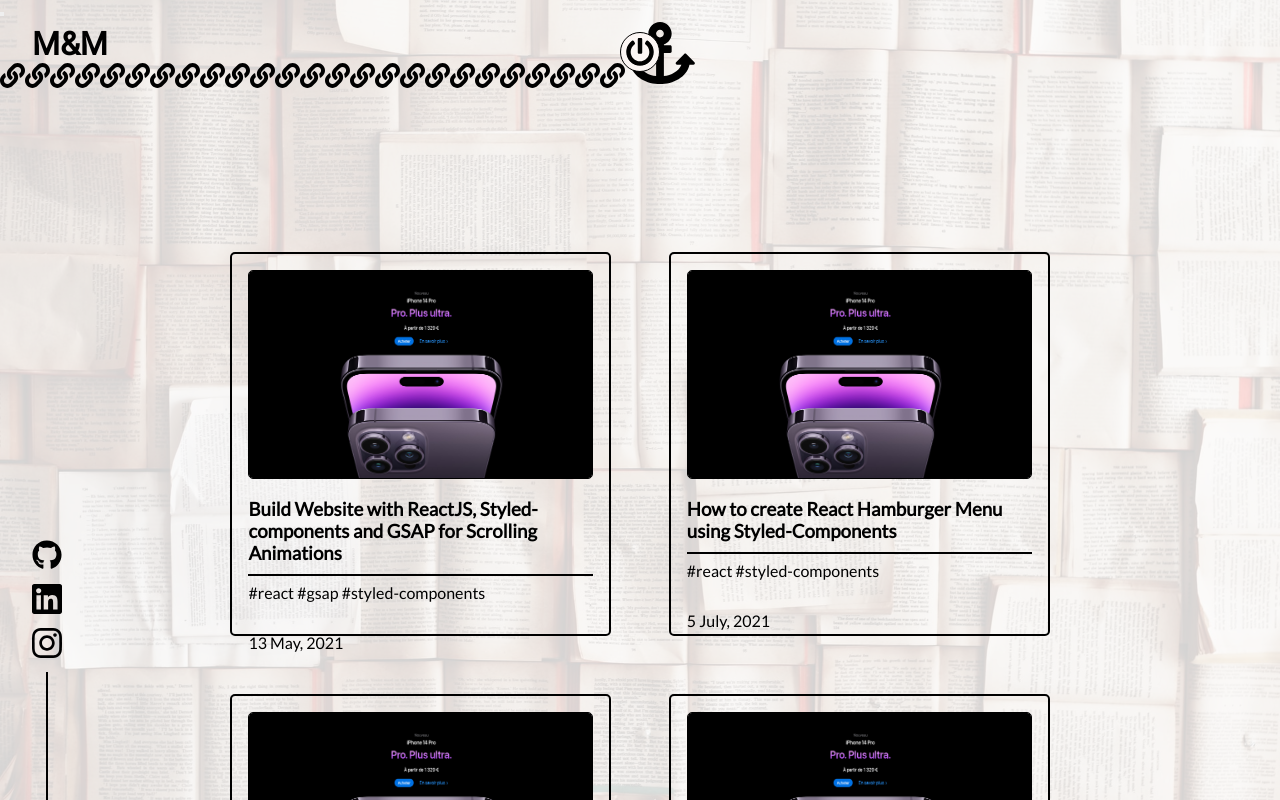
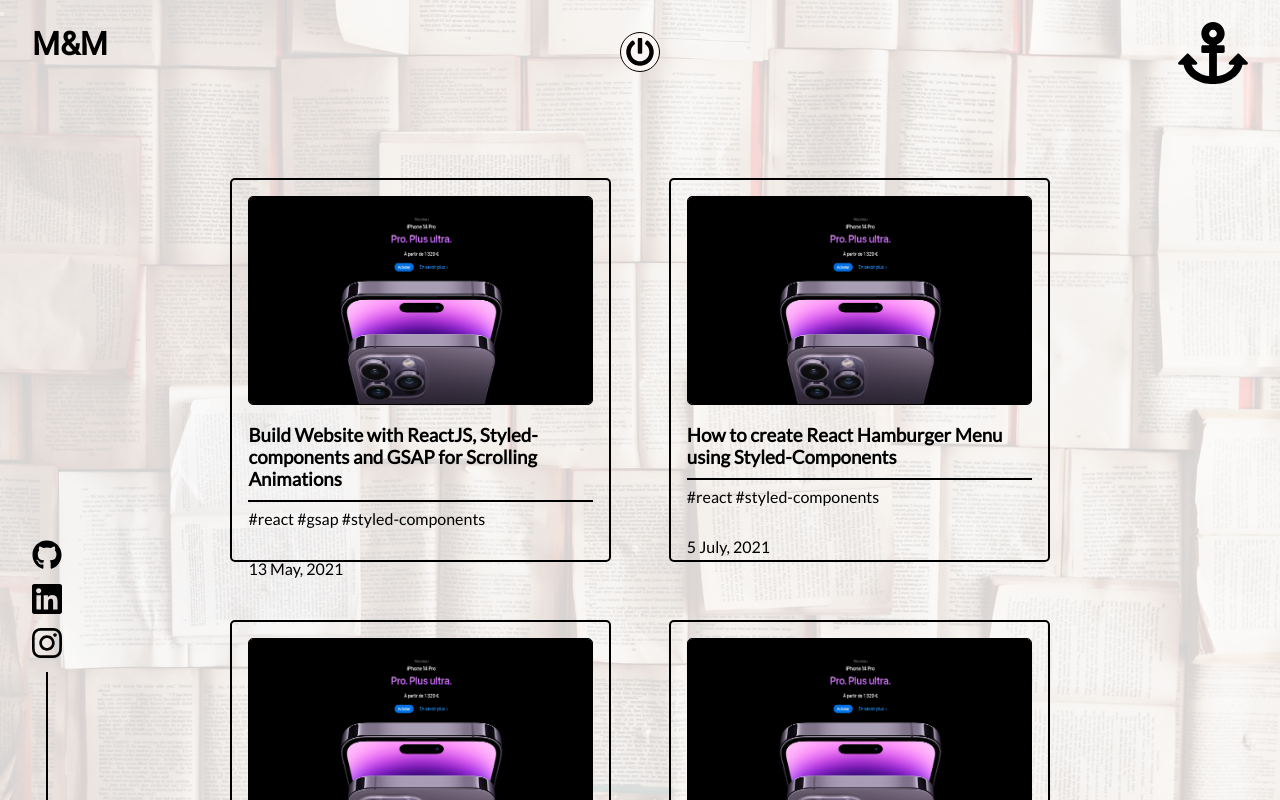
Before and after one commit to MaximeMonnier/2nd-portfolio, a React (Create React App) app: page /blog in a window 1280 px wide. Shown: the top 800 px of the page. Built offline with nearby package versions, Linux system fonts and the light colour scheme.

Commit message:
anchor animation ok

```diff
--- a/src/components/Anchor.js
+++ b/src/components/Anchor.js
@@ -1,16 +1,66 @@
-import React, { useRef } from "react";
+import React, { useEffect, useRef, useState } from "react";
 
 const Anchor = () => {
   const ref = useRef(null);
   const hiddenRef = useRef(null);
+  const [Slider, setSlider] = useState("");
+
+  useEffect(() => {
+    const handleScroll = () => {
+      let scrollPosition = window.pageYOffset;
+      let windowSize = window.innerHeight;
+      let bodyHeight = document.body.offsetHeight;
+
+      let diff = Math.max(bodyHeight - (scrollPosition + windowSize));
+      //diff*100/scrollPosition
+      let diffP = (diff * 100) / (bodyHeight - windowSize);
+      let newSlider = `translateY(${-diffP}%)`;
+
+      ref.current.style.transform = newSlider;
+      setSlider(newSlider); // Mise à jour de la valeur de toto
+
+      console.log(newSlider);
+
+      if (window.pageYOffset > 5) {
+        hiddenRef.current.style.display = "none";
+      } else {
+        hiddenRef.current.style.display = "block";
+      }
+    };
+
+    window.addEventListener("scroll", handleScroll);
+    return () => window.removeEventListener("scroll", handleScroll);
+  }, [Slider]);
 
   return (
     <div className="container-anchor">
+      <div ref={hiddenRef} className="hidden">
+        <span>
+          <svg
+            width={70}
+            height={70}
+            aria-hidden="true"
+            focusable="false"
+            data-prefix="fas"
+            data-icon="anchor"
+            class="svg-inline--fa fa-anchor fa-w-18"
+            role="img"
+            xmlns="http://www.w3.org/2000/svg"
+            viewBox="0 0 576 512"
+          >
+            <path
+              fill="currentColor"
+              d="M12.971 352h32.394C67.172 454.735 181.944 512 288 512c106.229 0 220.853-57.38 242.635-160h32.394c10.691 0 16.045-12.926 8.485-20.485l-67.029-67.029c-4.686-4.686-12.284-4.686-16.971 0l-67.029 67.029c-7.56 7.56-2.206 20.485 8.485 20.485h35.146c-20.29 54.317-84.963 86.588-144.117 94.015V256h52c6.627 0 12-5.373 12-12v-40c0-6.627-5.373-12-12-12h-52v-5.47c37.281-13.178 63.995-48.725 64-90.518C384.005 43.772 341.605.738 289.37.01 235.723-.739 192 42.525 192 96c0 41.798 26.716 77.35 64 90.53V192h-52c-6.627 0-12 5.373-12 12v40c0 6.627 5.373 12 12 12h52v190.015c-58.936-7.399-123.82-39.679-144.117-94.015h35.146c10.691 0 16.045-12.926 8.485-20.485l-67.029-67.029c-4.686-4.686-12.284-4.686-16.971 0L4.485 331.515C-3.074 339.074 2.28 352 12.971 352zM288 64c17.645 0 32 14.355 32 32s-14.355 32-32 32-32-14.355-32-32 14.355-32 32-32z"
+            ></path>
+          </svg>
+        </span>
+      </div>
       <div className="slider" ref={ref}>
         {[...Array(25)].map((x, id) => {
           return (
             <span>
               <svg
+                className="chain"
                 key={id}
                 width={25}
                 hanging={25}
--- a/src/style/components/_anchor.scss
+++ b/src/style/components/_anchor.scss
@@ -1,8 +1,22 @@
 .container-anchor {
     position: relative;
 
-    .slder{
+    .slider{
         position: fixed;
+        top: 0;
+        right: 2rem;
+        display: flex;
+        align-items: center;
+        flex-direction: column;
+        transform: translateY(-100%);
+
+        .chain{
+            transform: rotate(135deg);
+        }
+
+    }
+    .hidden {
+        position: absolute;
         top: 0;
         right: 2rem;
     }
```
